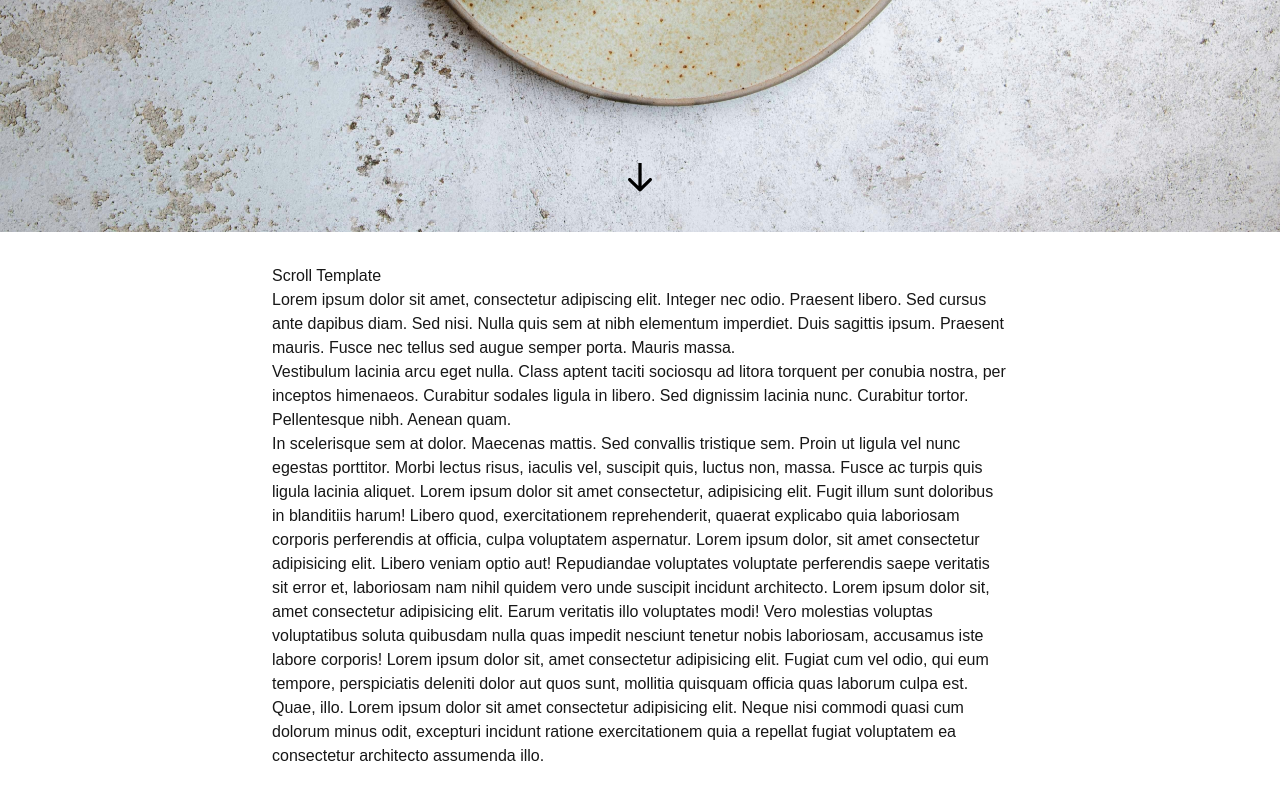
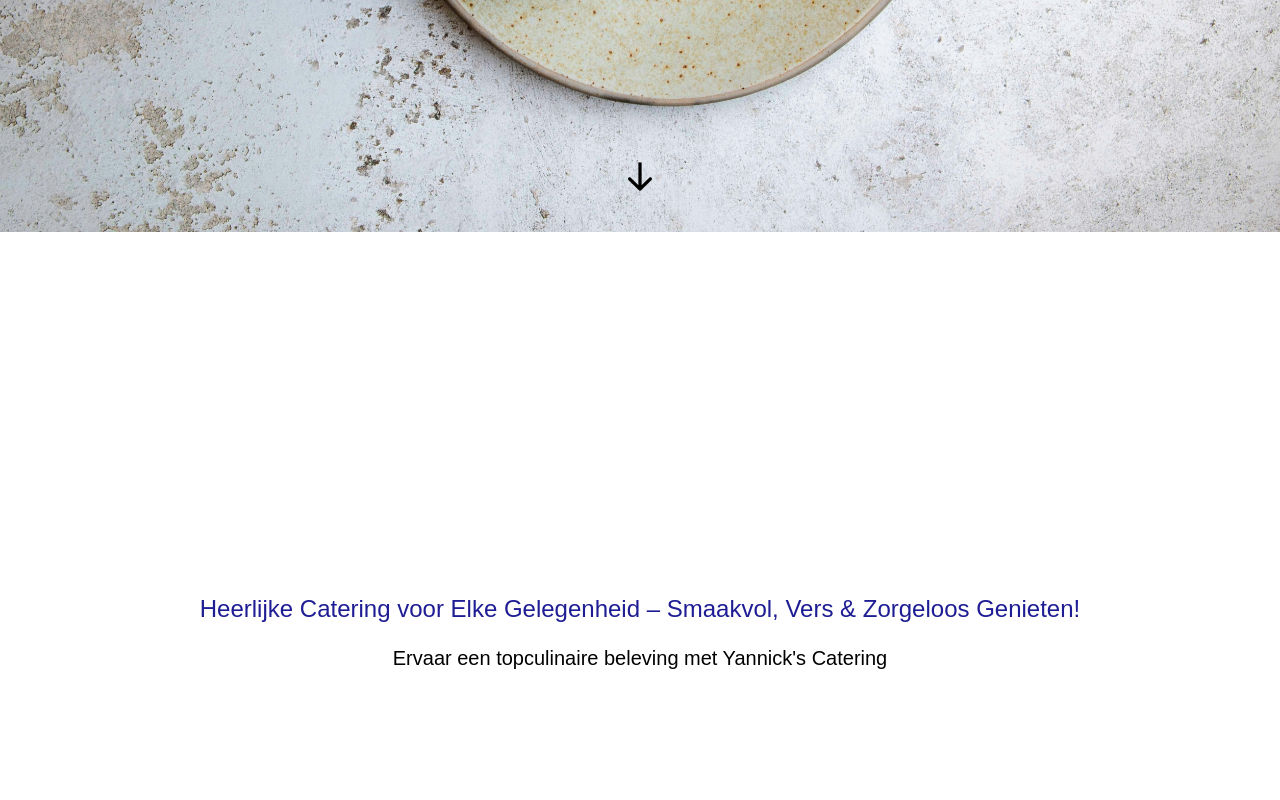
Before and after one commit to imadzaanine/yannickscatering, a Next.js app: page / in a window 1280 px wide. Shown: the part 568-1368 px from the top of the page. Built offline with nearby package versions, Linux system fonts and the light colour scheme.

Commit message:
finished the HeaderSection

```diff
--- a/public/components/layout/scroll.tsx
+++ b/public/components/layout/scroll.tsx
@@ -2,22 +2,10 @@ import React from "react";
 
 const ScrollTemplate: React.FC = () => {
   return (
-    <section style={{ padding: "2rem", maxWidth: "800px", margin: "0 auto" }}>
-      <h1>Scroll Template</h1>
-      <p>
-        Lorem ipsum dolor sit amet, consectetur adipiscing elit. Integer nec odio. Praesent libero.
-        Sed cursus ante dapibus diam. Sed nisi. Nulla quis sem at nibh elementum imperdiet. Duis sagittis ipsum.
-        Praesent mauris. Fusce nec tellus sed augue semper porta. Mauris massa.
-      </p>
-      <p>
-        Vestibulum lacinia arcu eget nulla. Class aptent taciti sociosqu ad litora torquent per conubia nostra,
-        per inceptos himenaeos. Curabitur sodales ligula in libero. Sed dignissim lacinia nunc.
-        Curabitur tortor. Pellentesque nibh. Aenean quam.
-      </p>
-      <p>
-        In scelerisque sem at dolor. Maecenas mattis. Sed convallis tristique sem. Proin ut ligula vel nunc egestas porttitor.
-        Morbi lectus risus, iaculis vel, suscipit quis, luctus non, massa. Fusce ac turpis quis ligula lacinia aliquet.
-        Lorem ipsum dolor sit amet consectetur, adipisicing elit. Fugit illum sunt doloribus in blanditiis harum! Libero quod, exercitationem reprehenderit, quaerat explicabo quia laboriosam corporis perferendis at officia, culpa voluptatem aspernatur. Lorem ipsum dolor, sit amet consectetur adipisicing elit. Libero veniam optio aut! Repudiandae voluptates voluptate perferendis saepe veritatis sit error et, laboriosam nam nihil quidem vero unde suscipit incidunt architecto. Lorem ipsum dolor sit, amet consectetur adipisicing elit. Earum veritatis illo voluptates modi! Vero molestias voluptas voluptatibus soluta quibusdam nulla quas impedit nesciunt tenetur nobis laboriosam, accusamus iste labore corporis! Lorem ipsum dolor sit, amet consectetur adipisicing elit. Fugiat cum vel odio, qui eum tempore, perspiciatis deleniti dolor aut quos sunt, mollitia quisquam officia quas laborum culpa est. Quae, illo. Lorem ipsum dolor sit amet consectetur adipisicing elit. Neque nisi commodi quasi cum dolorum minus odit, excepturi incidunt ratione exercitationem quia a repellat fugiat voluptatem ea consectetur architecto assumenda illo.
+    <section className="flex flex-col items-center justify-center min-h-screen gap-4">
+      <h1 className="text-[#1E1D94] text-[24px]">Heerlijke Catering voor Elke Gelegenheid – Smaakvol, Vers & Zorgeloos Genieten!</h1>
+      <p className="text-[20px] text-black ">
+        Ervaar een topculinaire beleving met Yannick's Catering
       </p>
 
     </section>
```
